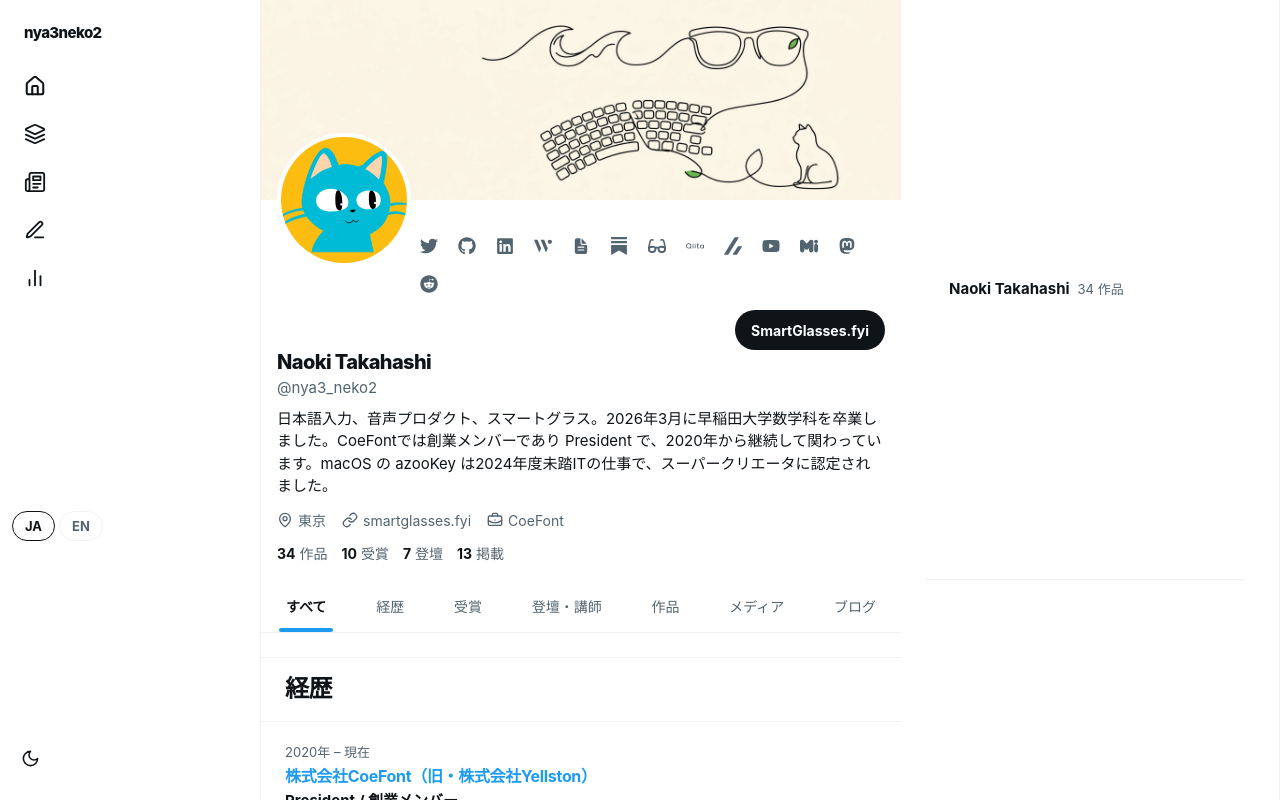
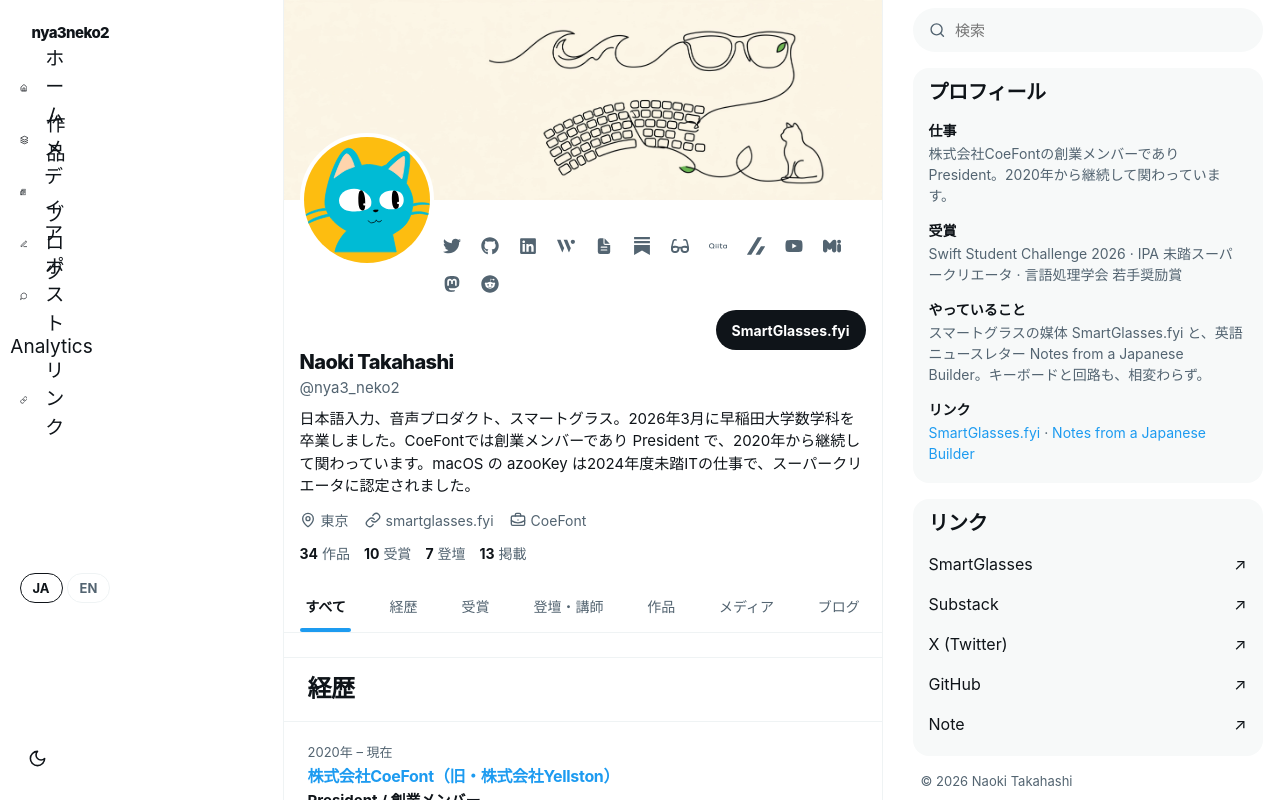
Before and after one commit to nyanko3141592/mypage-v2, a React (Vite) app: page / in a window 1280 px wide. Shown: the top 800 px of the page. Built offline with nearby package versions, Linux system fonts and the light colour scheme.

Commit message:
feat: X-style three-column layout with right side panel

```diff
--- a/src/App.jsx
+++ b/src/App.jsx
@@ -1,6 +1,6 @@
 import { useState } from 'react'
-import { BrowserRouter as Router, Routes, Route, Link } from 'react-router-dom'
-import { LuLayers, LuNewspaper, LuPenLine, LuChartNoAxesColumn } from 'react-icons/lu'
+import { BrowserRouter as Router, Routes, Route, Link, useNavigate } from 'react-router-dom'
+import { LuLayers, LuNewspaper, LuPenLine, LuChartNoAxesColumn, LuSearch } from 'react-icons/lu'
 import Nav from './components/Nav'
 import ProjectModal from './components/ProjectModal'
 import HomePage from './pages/Home'
@@ -10,7 +10,31 @@ import TweetsPage from './pages/Tweets'
 import BlogPage from './pages/Blog'
 import BlogPostPage from './pages/BlogPost'
 import MediaPage from './pages/Media'
+import LinksPage from './pages/Links'
 import { translations } from './data/translations'
+import { awards } from './data/profile'
+import { linksData } from './data/links'
+
+function RightPanel({ lang, t }) {
+  const navigate = useNavigate()
+  const [query, setQuery] = useState('')
+  const label = (ja, en) => lang === 'ja' ? ja : en
+  const primaryLinks = ['SmartGlasses', 'Substack', 'X (Twitter)', 'GitHub', 'Note']
+  const allLinks = linksData.flatMap(category => category.items)
+  return <aside className="right-panel">
+    <form className="panel-search" onSubmit={event => { event.preventDefault(); navigate(`/works?q=${encodeURIComponent(query.trim())}`) }}>
+      <LuSearch size={18} aria-hidden="true" /><input value={query} onChange={event => setQuery(event.target.value)} placeholder={label('検索', 'Search')} aria-label={label('作品を検索', 'Search works')} />
+    </form>
+    <section className="right-card"><h2>{label('プロフィール', 'Profile')}</h2>
+      <div className="panel-fact"><strong>{label('仕事', 'Work')}</strong><p>{t.profDesc}</p></div>
+      <div className="panel-fact"><strong>{t.awardsTitle}</strong><p>{awards.slice(0, 3).map((award, index) => <span key={award.titleEn}>{index > 0 ? ' · ' : ''}{lang === 'ja' ? award.titleJa : award.titleEn}</span>)}</p></div>
+      <div className="panel-fact"><strong>{label('やっていること', 'Now')}</strong><p>{t.interestsDesc}</p></div>
+      <div className="panel-fact"><strong>{label('リンク', 'Links')}</strong><p><a href="https://smartglasses.fyi" target="_blank" rel="noopener noreferrer">{t.glassesTitle}</a> · <a href="https://naokitakahashi1.substack.com" target="_blank" rel="noopener noreferrer">{t.newsletterTitle}</a></p></div>
+    </section>
+    <section className="right-card panel-links"><h2>{label('リンク', 'Links')}</h2>{primaryLinks.map(name => { const item = allLinks.find(link => link.name === name); return item && <a key={name} href={item.url} target="_blank" rel="noopener noreferrer">{name}<span>↗</span></a> })}</section>
+    <small className="panel-copyright">© 2026 Naoki Takahashi</small>
+  </aside>
+}
 
 function App() {
   const [lang, setLang] = useState('ja')
@@ -36,6 +60,7 @@ function App() {
             <Route path="/x" element={<AnalyticsHome lang={lang} t={t} />} />
             <Route path="/x/:year" element={<TweetsPage lang={lang} t={t} />} />
             <Route path="/media" element={<MediaPage lang={lang} t={t} />} />
+            <Route path="/links" element={<LinksPage t={t} />} />
             <Route path="/blog" element={<BlogPage t={t} />} />
             <Route path="/blog/:slug" element={<BlogPostPage t={t} />} />
           </Routes>
@@ -49,6 +74,7 @@ function App() {
             </div>
           </footer>
         </div>
+        <RightPanel lang={lang} t={t} />
       </div>
       <ProjectModal work={selectedWork} lang={lang} t={t} onClose={() => setSelectedWork(null)} />
     </Router>
--- a/src/components/Nav.jsx
+++ b/src/components/Nav.jsx
@@ -1,12 +1,14 @@
 import { NavLink } from 'react-router-dom'
-import { LuHouse, LuLayers, LuNewspaper, LuPenLine, LuChartNoAxesColumn, LuMoon, LuSun } from 'react-icons/lu'
+import { LuHouse, LuLayers, LuNewspaper, LuPenLine, LuChartNoAxesColumn, LuMoon, LuSun, LuLink, LuMessageCircle } from 'react-icons/lu'
 
 const links = [
     { to: '/', labelJa: 'ホーム', labelEn: 'Home', end: true, icon: LuHouse },
     { to: '/works', labelJa: '作品', labelEn: 'Works', icon: LuLayers },
     { to: '/media', labelJa: 'メディア', labelEn: 'Media', icon: LuNewspaper },
     { to: '/blog', labelJa: 'ブログ', labelEn: 'Blog', icon: LuPenLine },
+    { to: '/x/2025', labelJa: 'ポスト', labelEn: 'Posts', icon: LuMessageCircle },
     { to: '/x', labelJa: 'Analytics', labelEn: 'Analytics', icon: LuChartNoAxesColumn },
+    { to: '/links', labelJa: 'リンク', labelEn: 'Links', icon: LuLink },
 ]
 
 const Nav = ({ lang, setLang, theme, onToggleTheme }) => (
@@ -28,7 +30,7 @@ const Nav = ({ lang, setLang, theme, onToggleTheme }) => (
                                 aria-label={label}
                                 title={label}
                             >
-                                <Icon size={22} />
+                                <Icon size={22} /><span className="sidebar-link-label">{label}</span>
                             </NavLink>
                         </li>
                     )
--- a/src/index.css
+++ b/src/index.css
@@ -13,8 +13,8 @@
   --code-bg: #f7f9f9;
   --translucent-bg: rgba(255, 255, 255, 0.85);
   --font-sans: -apple-system, BlinkMacSystemFont, "Segoe UI", Roboto, Helvetica, Arial, sans-serif;
-  --column: 598px;
-  --sidebar: 260px;
+  --column: 600px;
+  --sidebar: 275px;
   --space-1: 4px;
   --space-2: 8px;
   --space-3: 12px;
@@ -98,6 +98,8 @@ select {
 .app-shell {
   display: flex;
   justify-content: center;
+  max-width: 1265px;
+  margin: 0 auto;
   min-height: 100vh;
   background: var(--bg);
 }
@@ -151,6 +153,8 @@ select {
   border-radius: 999px;
   text-decoration: none;
 }
+
+.sidebar-link-label { display: none; }
 
 .sidebar-link:hover {
   background: var(--hover);
@@ -1057,8 +1061,6 @@ header {
 }
 
 @media (min-width: 989px) {
-  :root { --column: 720px; }
-
   .list-row { padding: 20px 24px; }
 
   .profile-facts {
@@ -1164,7 +1166,6 @@ header {
 }
 
 .home-topbar { display: none; }
-.profile-rail { display: none; }
 .home-layout { display: contents; }
 
 @media (min-width: 989px) {
@@ -1179,24 +1180,30 @@ header {
   .profile-fact:nth-child(odd) { border-right: 1px solid var(--divider); }
 }
 
-@media (min-width: 1200px) {
-  .timeline:has(.home-main) { max-width: 1024px; }
-  .timeline:has(.home-main) { display: grid; grid-template-columns: minmax(0, 640px) minmax(0, 320px); column-gap: 24px; align-content: start; }
-  .timeline:has(.home-main) > .profile-header,
-  .timeline:has(.home-main) > .home-topbar { grid-column: 1 / -1; }
-  .timeline:has(.home-main) > .profile-tabs { grid-column: 1; }
-  .home-main { grid-column: 1; min-width: 0; }
+.right-panel { display: none; }
+
+@media (min-width: 1100px) {
+  .app-shell { justify-content: flex-start; }
+  .timeline { flex: 0 0 var(--column); }
   .home-main > .profile-facts { display: none; }
-  .profile-rail { display: block; grid-column: 2; grid-row: 4; position: sticky; top: 12px; align-self: start; padding-top: 12px; }
-  .profile-tabs { top: 56px; }
-  .profile-rail .profile-facts { display: block; border: 1px solid var(--divider); border-radius: 16px; padding: 8px 16px; }
-  .profile-rail .profile-fact { padding: 12px 0; }
-  .profile-link-card { margin-top: 16px; padding: 16px; border: 1px solid var(--divider); border-radius: 16px; }
-  .profile-link-card h2 { font-size: var(--fs-lg); margin-bottom: 8px; }
-  .profile-link-card a { display: flex; justify-content: space-between; padding: 8px 0; color: var(--text); border-top: 1px solid var(--divider); }
-  .home-topbar { display: flex; position: sticky; top: 0; z-index: 6; align-items: center; gap: 8px; min-height: 56px; padding: 8px 24px; background: var(--translucent-bg); backdrop-filter: blur(12px); border-bottom: 1px solid var(--divider); }
-  .home-topbar strong { font-size: var(--fs-md); }
-  .home-topbar span { color: var(--text-secondary); font-size: var(--fs-xs); }
+  .right-panel { display: flex; flex: 0 0 350px; flex-direction: column; gap: 16px; position: sticky; top: 0; align-self: flex-start; max-height: 100vh; margin-left: 30px; padding: 8px 0 16px; overflow-y: auto; }
+  .right-card { background: var(--code-bg); border-radius: 16px; padding: 12px 16px; }
+  .right-card h2 { font-size: 20px; font-weight: 800; margin-bottom: 8px; }
+  .panel-search { display: flex; align-items: center; gap: 10px; min-height: 44px; border-radius: 999px; padding: 0 16px; background: var(--code-bg); color: var(--text-secondary); }
+  .panel-search input { min-width: 0; width: 100%; border: 0; outline: 0; color: var(--text); background: transparent; font-size: var(--fs-md); }
+  .panel-fact { padding: 7px 0; font-size: var(--fs-sm); overflow-wrap: anywhere; }
+  .panel-fact strong { display: block; margin-bottom: 2px; }
+  .panel-fact p { color: var(--text-secondary); }
+  .panel-links a { display: flex; justify-content: space-between; margin: 0 -8px; padding: 8px; border-radius: 8px; color: var(--text); }
+  .panel-links a:hover { background: var(--hover); text-decoration: none; }
+  .panel-copyright { color: var(--text-secondary); font-size: var(--fs-xs); padding: 0 8px; }
+}
+
+@media (min-width: 1280px) {
+  .sidebar-links { align-items: stretch; }
+  .sidebar-link { width: auto; height: auto; min-height: 50px; justify-content: flex-start; gap: 18px; padding: 10px 16px; border-radius: 999px; font-size: 19px; }
+  .sidebar-link-label { display: inline; }
+  .sidebar-link.is-active { font-weight: 700; }
 }
 
 @media (max-width: 988px) {
--- a/src/pages/Home.jsx
+++ b/src/pages/Home.jsx
@@ -156,15 +156,6 @@ function HomePage({ lang, t, onWorkClick }) {
         </section>
         </>}
         </main>
-        <aside className="profile-rail" aria-label={label('プロフィール情報', 'Profile information')}>
-            <section className="profile-facts" aria-label={label('プロフィール', 'Profile')}>
-                <div className="profile-fact"><p><strong>{label('仕事', 'Work')}</strong>{t.profDesc}</p></div>
-                <div className="profile-fact"><p><strong>{label('受賞', 'Awards')}</strong>{awards.slice(0, 3).map((award, index) => <span key={award.titleEn}>{index > 0 ? '、' : ''}{lang === 'ja' ? award.titleJa : award.titleEn}{index === 0 ? ' Distinguished Winner' : ''}</span>)}</p></div>
-                <div className="profile-fact"><p><strong>{label('やっていること', 'Now')}</strong>{t.interestsDesc}</p></div>
-                <div className="profile-fact"><p><strong>{label('リンク', 'Links')}</strong><a href="https://smartglasses.fyi" target="_blank" rel="noopener noreferrer">{t.glassesTitle}</a> · <a href="https://naokitakahashi1.substack.com" target="_blank" rel="noopener noreferrer">{t.newsletterTitle}</a></p></div>
-            </section>
-            <section className="profile-link-card"><h2>{label('リンク', 'Links')}</h2>{['SmartGlasses', 'Substack', 'GitHub', 'X (Twitter)'].map(name => { const item = allLinks.find(link => link.name === name); return item && <a key={name} href={item.url} target="_blank" rel="noopener noreferrer">{name}<span>↗</span></a> })}</section>
-        </aside>
     </div>
 }
 
--- a/src/pages/Works.jsx
+++ b/src/pages/Works.jsx
@@ -1,18 +1,26 @@
 import { useState } from 'react'
+import { useSearchParams } from 'react-router-dom'
 import { allWorksData } from '../data/works'
 import ProjectImage from '../components/ProjectImage'
 import { BackLink, TagList } from '../components/Ui'
 
 function WorksPage({ lang, t, onWorkClick }) {
     const [filter, setFilter] = useState('All')
+    const [searchParams, setSearchParams] = useSearchParams()
+    const query = searchParams.get('q') || ''
     const categories = ['All', 'Software', 'Hardware', 'Research', 'Media']
-    const filteredWorks = filter === 'All' ? allWorksData : allWorksData.filter(w => w.category === filter)
+    const normalizedQuery = query.trim().toLocaleLowerCase()
+    const filteredWorks = allWorksData.filter(work =>
+        (filter === 'All' || work.category === filter) &&
+        (!normalizedQuery || `${work.title} ${work.tags.join(' ')}`.toLocaleLowerCase().includes(normalizedQuery))
+    )
     return (
         <div className="container">
             <div className="page-header">
                 <BackLink to="/" label={t.back} />
                 <h1>{t.worksTitle}</h1>
             </div>
+            <input className="works-search" type="search" value={query} onChange={event => setSearchParams(event.target.value ? { q: event.target.value } : {})} placeholder={t.search} aria-label={t.search} />
             <div className="filter-row">
                 {categories.map(cat => (
                     <button
```
